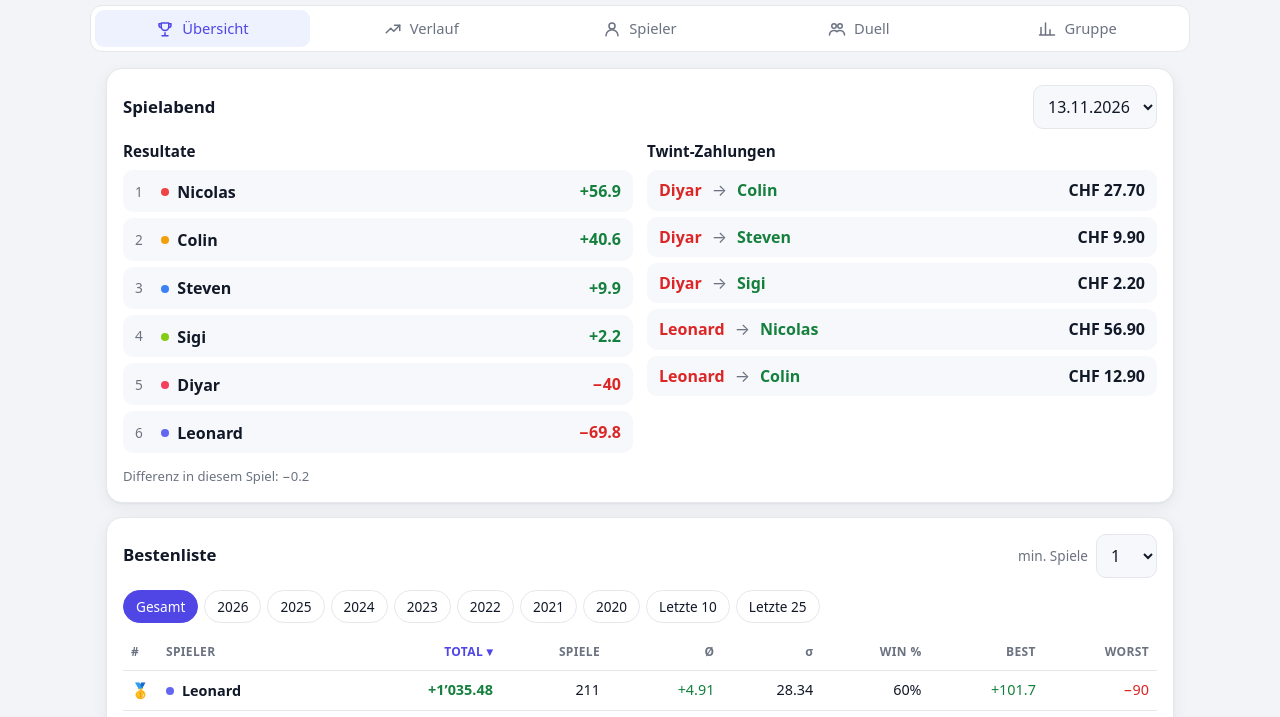
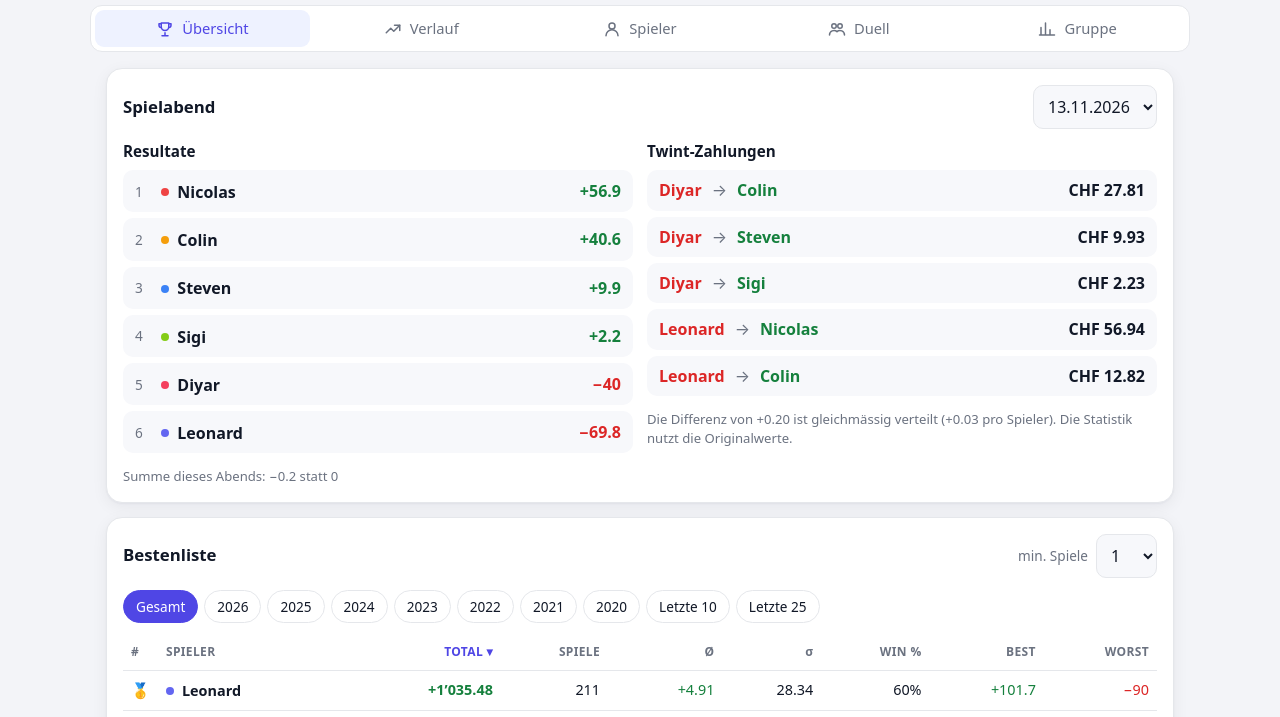
Before and after one commit to Dummisa/PokerDashboard, a plain HTML site: page docs/index.html in a window 1280 px wide. Shown: the part 62-779 px from the top of the page. Drawn offline with Linux system fonts and the light colour scheme.

Commit message:
Spread game differences evenly across players for Twint payments
Stored results stay unchanged; only the payment calculation evens out the
difference (in whole cents) so payments always settle exactly.

Co-Authored-By: Claude Opus 5.5 <noreply@anthropic.com>
Claude-Session: https://claude.ai/code/session_013zBSg6vsJxP4JpC1Mss9oM

```diff
--- a/docs/assets/app.js
+++ b/docs/assets/app.js
@@ -91,11 +91,13 @@
     const sum = round2(res.reduce((a, [, v]) => a + v, 0));
     $('#gameResults').innerHTML = res.map(([p, v], i) =>
       `<div class="list-row"><span class="muted small" style="width:1.2em">${i + 1}</span><span class="grow">${playerLink(p)}</span><span class="num ${cls(v)}" style="font-weight:600">${fmt(v, { sign: true })}</span></div>`).join('') +
-      (Math.abs(sum) >= 0.01 ? `<div class="hint">Differenz in diesem Spiel: ${fmt(sum, { sign: true })}</div>` : '');
+      (Math.abs(sum) >= 0.01 ? `<div class="hint">Summe dieses Abends: ${fmt(sum, { sign: true })} statt 0</div>` : '');
     const pays = PS.payments(g.results);
-    $('#gamePayments').innerHTML = pays.length ? pays.map(t =>
+    const { share } = PS.imbalance(g.results);
+    $('#gamePayments').innerHTML = (pays.length ? pays.map(t =>
       `<div class="list-row"><span class="from">${esc(t.from)}</span><span class="arrow">→</span><span class="to">${esc(t.to)}</span><span class="amt">CHF ${fmt(t.amount, { fixed: true })}</span></div>`).join('')
-      : '<div class="muted small">Keine Zahlungen nötig.</div>';
+      : '<div class="muted small">Keine Zahlungen nötig.</div>') +
+      (Math.abs(sum) >= 0.01 ? `<div class="hint">Die Differenz von ${fmt(-sum, { sign: true, fixed: true })} ist gleichmässig verteilt (${fmt(share, { sign: true, fixed: true })} pro Spieler). Die Statistik nutzt die Originalwerte.</div>` : '');
   }
 
   function leaderboardRows(period) {
--- a/docs/assets/entry.js
+++ b/docs/assets/entry.js
@@ -201,13 +201,16 @@
     let msg = '', type = '';
     if (bad.length) { type = 'err'; msg = `Ungültige Zahl bei ${bad.map(r => esc(r.name)).join(', ')}`; }
     else if (rows.length && empty.length) { type = 'warn'; msg = `Noch kein Betrag: ${empty.map(r => esc(r.name)).join(', ')} (leer = nicht gespeichert)`; }
-    else if (rows.length >= 2 && Math.abs(sum) >= 0.01) { type = 'warn'; msg = `Die Summe sollte 0 sein. Differenz: ${fmt(sum, { sign: true })}`; }
+    else if (rows.length >= 2 && Math.abs(sum) >= 0.01) { type = 'warn'; msg = `Die Summe sollte 0 sein. Differenz: ${fmt(sum, { sign: true })}. Bitte Tippfehler prüfen.`; }
     else if (rows.length >= 2) { type = 'ok'; msg = '✓ Geht auf'; }
     notice('#sumMsg', type, msg);
     $('#overrideWrap').hidden = !(rows.length >= 2 && Math.abs(sum) >= 0.01 && !bad.length);
     const pays = PS.payments(res);
     $('#payWrap').hidden = !pays.length;
     $('#payList').innerHTML = pays.map(t => `<div class="list-row"><span class="from">${esc(t.from)}</span><span class="arrow">→</span><span class="to">${esc(t.to)}</span><span class="amt">CHF ${fmt(t.amount, { fixed: true })}</span></div>`).join('');
+    const { share } = PS.imbalance(res);
+    $('#payNote').innerHTML = rows.length >= 2 && Math.abs(sum) >= 0.01
+      ? `Differenz gleichmässig verteilt: ${fmt(share, { sign: true, fixed: true })} pro Spieler. Gespeichert werden die eingegebenen Werte.` : '';
   }
   function renderMode() {
     $('#formTitle').textContent = editDate ? `Spiel vom ${dateLabel(editDate)} bearbeiten` : 'Neues Spiel';
--- a/docs/assets/stats.js
+++ b/docs/assets/stats.js
@@ -85,20 +85,34 @@ const PS = (() => {
   }
 
   /** Minimal set of payments to settle one game. */
+  /** Difference of a game (should be 0) and the per-player share used to even it out. */
+  function imbalance(results) {
+    const vals = Object.values(results);
+    const sum = round2(vals.reduce((a, b) => a + b, 0));
+    return { sum, share: vals.length ? -sum / vals.length : 0 };
+  }
+
+  /** Minimal set of payments to settle one game. If the results don't add up to 0,
+   *  the difference is spread evenly over all players of that game (stored data stays unchanged). */
   function payments(results) {
-    const debt = [], cred = [];
-    for (const [p, v] of Object.entries(results)) {
-      if (v < 0) debt.push([-v, p]); else if (v > 0) cred.push([v, p]);
-    }
-    debt.sort((a, b) => b[0] - a[0]); cred.sort((a, b) => b[0] - a[0]);
+    const entries = Object.entries(results);
+    if (!entries.length) return [];
+    // Work in whole cents. Spread the difference evenly; leftover cents go to the first players.
+    const cents = entries.map(([, v]) => Math.round(v * 100));
+    const diff = -cents.reduce((a, b) => a + b, 0);
+    const n = entries.length;
+    const base = Math.trunc(diff / n), rest = diff - base * n;
+    const bal = entries.map(([p], i) => [p, cents[i] + base + (i < Math.abs(rest) ? Math.sign(rest) : 0)]);
+    const debt = bal.filter(([, c]) => c < 0).map(([p, c]) => [-c, p]).sort((a, b) => b[0] - a[0]);
+    const cred = bal.filter(([, c]) => c > 0).map(([p, c]) => [c, p]).sort((a, b) => b[0] - a[0]);
     const out = [];
     let i = 0, j = 0;
     while (i < debt.length && j < cred.length) {
-      const amt = round2(Math.min(debt[i][0], cred[j][0]));
-      if (amt > 0) out.push({ from: debt[i][1], to: cred[j][1], amount: amt });
+      const amt = Math.min(debt[i][0], cred[j][0]);
+      if (amt > 0) out.push({ from: debt[i][1], to: cred[j][1], amount: amt / 100 });
       debt[i][0] -= amt; cred[j][0] -= amt;
-      if (debt[i][0] < 0.005) i++;
-      if (cred[j][0] < 0.005) j++;
+      if (!debt[i][0]) i++;
+      if (!cred[j][0]) j++;
     }
     return out.sort((a, b) => a.from.localeCompare(b.from, 'de') || b.amount - a.amount);
   }
@@ -123,5 +137,5 @@ const PS = (() => {
   }
 
   return { loadGames, normalize, fmt, cls, pct, dateLabel, MONTHS, esc, round2, summarize, longestStreak,
-    model, playersByRecent, payments, colorMap, serialize };
+    model, playersByRecent, payments, imbalance, colorMap, serialize };
 })();
```
Also changed, not shown: docs/eintragen.html (+2 -1 lines).
